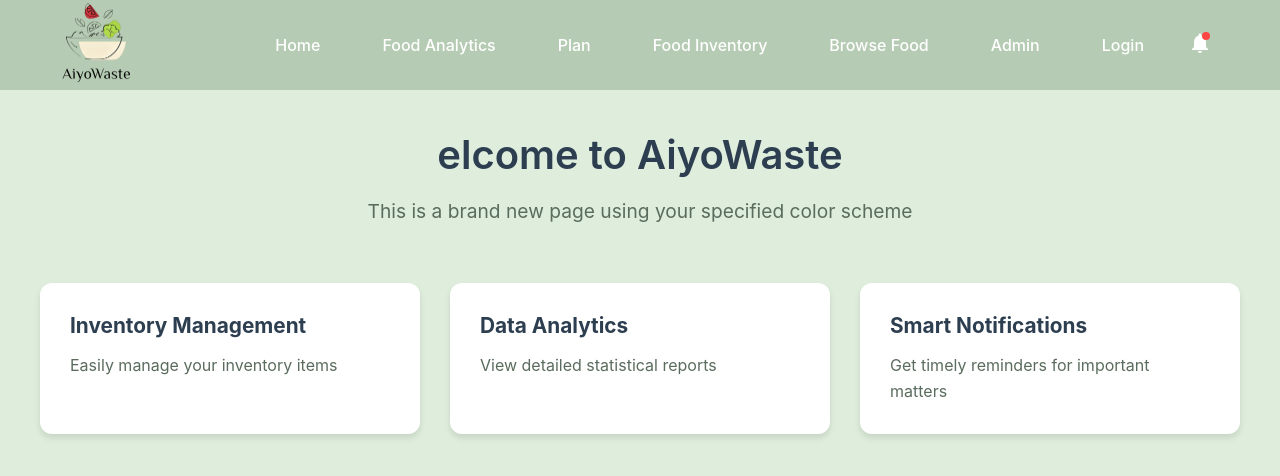
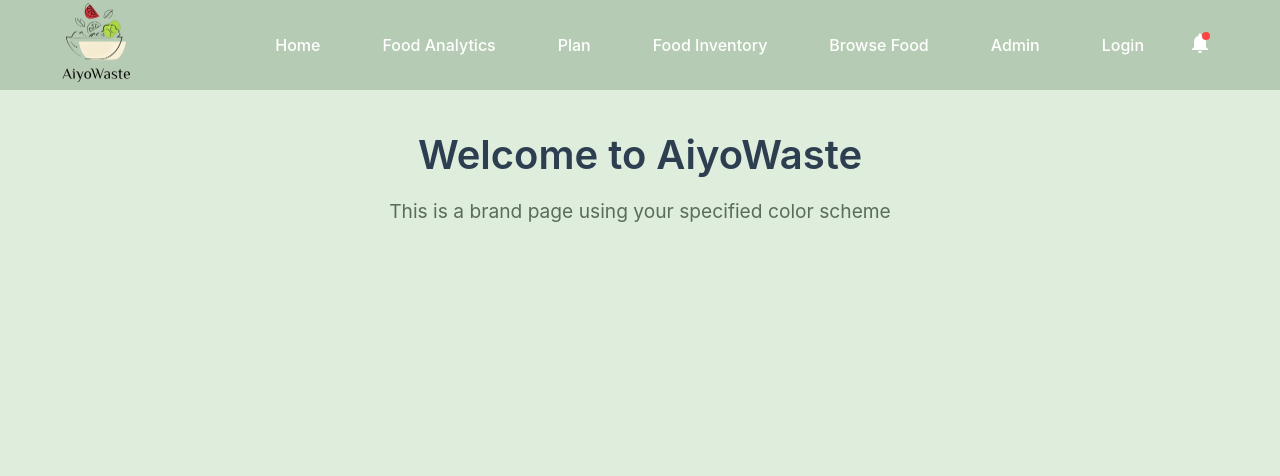
Before and after one commit to Krios69/AiyoWaste-, a Vue app: page / in a window 1280 px wide. Shown: the top 476 px of the page. Built offline with nearby package versions, Linux system fonts and the light colour scheme.

Commit message:
Add main application interface and navigation

```diff
--- a/src/components/MainPage.vue
+++ b/src/components/MainPage.vue
@@ -2,24 +2,11 @@
   <div class="main-page">
     <div class="page-content">
       <div class="welcome-section">
-        <h1>elcome to AiyoWaste</h1>
-        <p>This is a brand new page using your specified color scheme</p>
+        <h1>Welcome to AiyoWaste</h1>
+        <p>This is a brand page using your specified color scheme</p>
       </div>
 
-      <div class="features-grid">
-        <div class="feature-card">
-          <h3>Inventory Management</h3>
-          <p>Easily manage your inventory items</p>
-        </div>
-        <div class="feature-card">
-          <h3>Data Analytics</h3>
-          <p>View detailed statistical reports</p>
-        </div>
-        <div class="feature-card">
-          <h3>Smart Notifications</h3>
-          <p>Get timely reminders for important matters</p>
-        </div>
-      </div>
+
     </div>
   </div>
 </template>
```
